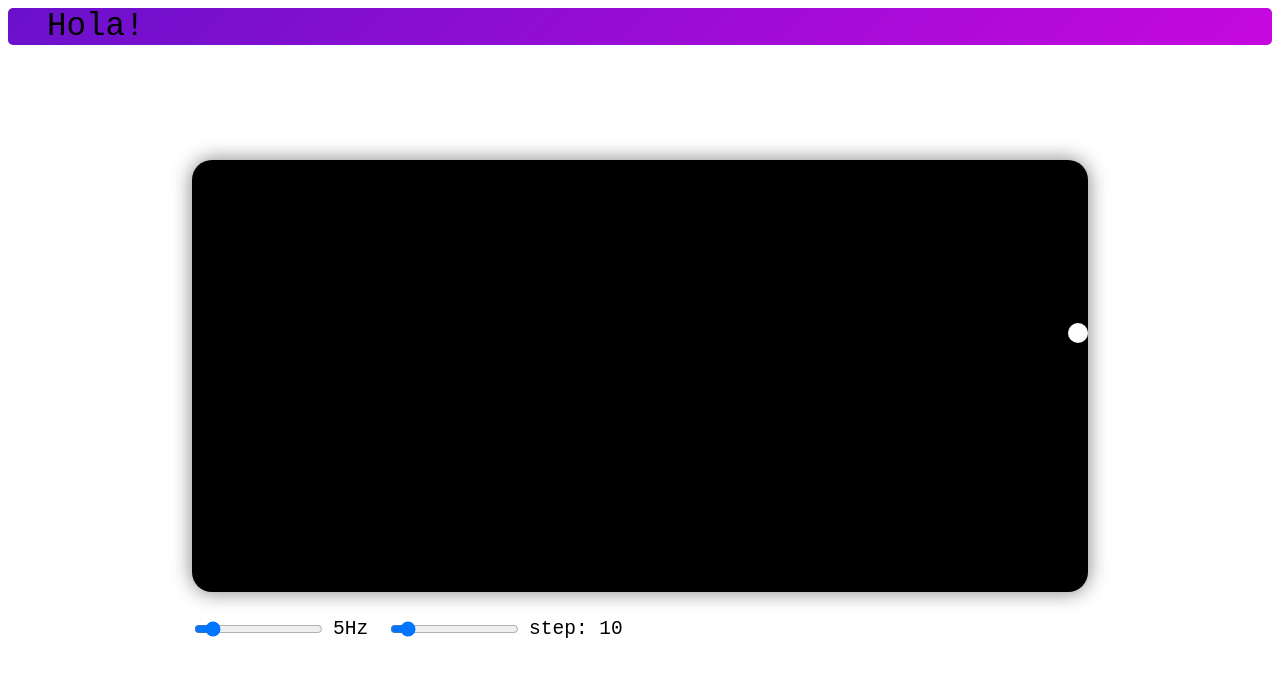
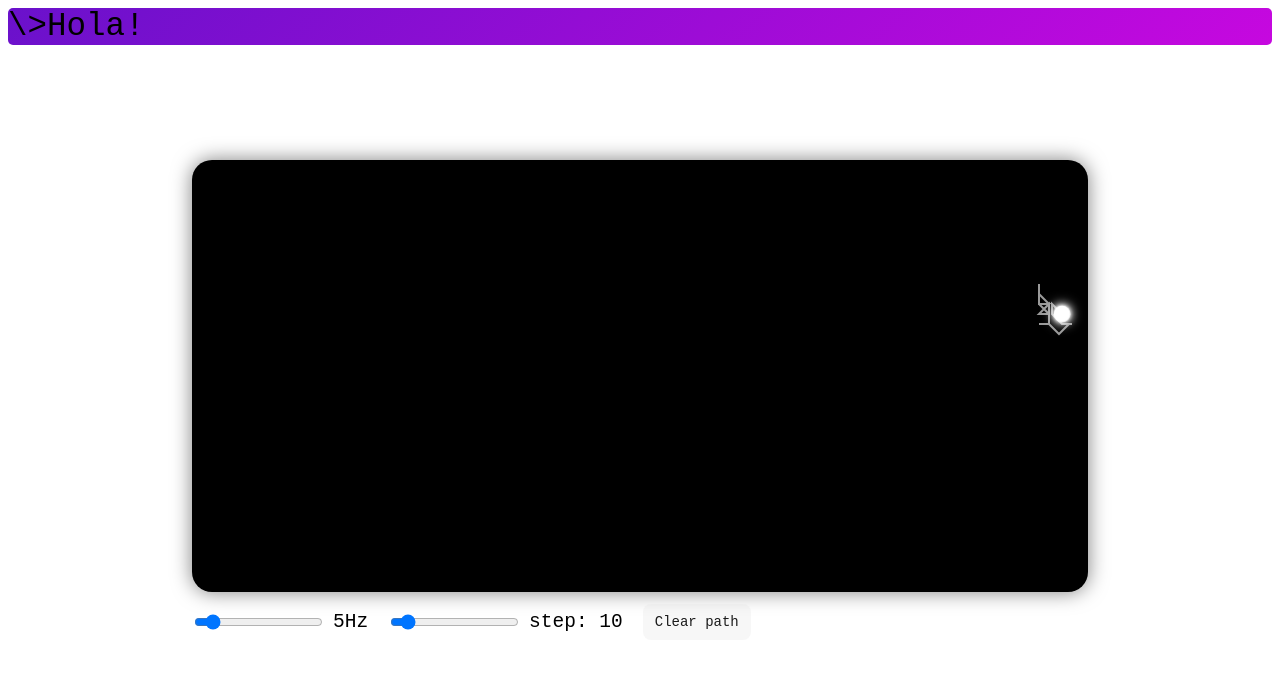
Before and after one commit to teshanshanuka/mypage, a SvelteKit app: page / in a window 1280 px wide. Shown: the top 676 px of the page. Built offline with nearby package versions, Linux system fonts and the light colour scheme.

Commit message:
feat: glow blob and draw path

```diff
--- a/src/routes/+page.svelte
+++ b/src/routes/+page.svelte
@@ -7,11 +7,12 @@
   const randChoice = (arr: any[]) => arr[Math.floor(Math.random() * arr.length)];
   const trimToRange = (val: number, min: number, max: number) => Math.max(Math.min(val, max), min);
 
-  let mycanvas: HTMLDivElement;
-  let width: number, height: number, stepX: number, stepY: number;
-  let margin = 10;
+  let svg: SVGSVGElement;
+  let width: number, height: number;
+  let blobR = 8;
   let freq = 5;
   let step = 10;
+  let polylnPts = '';
 
   let blobX = tweened(undefined, {
     duration: 400,
@@ -23,8 +24,9 @@
   }) as unknown as Tweened<number>;
 
   onMount(() => {
-    blobX.set(rand(margin, width - 2 * margin));
-    blobY.set(rand(margin, height - 2 * margin));
+    blobX.set(rand(blobR, width - 2 * blobR));
+    blobY.set(rand(blobR, height - 2 * blobR));
+    polylnPts = `${$blobX},${$blobY}`;
   });
 
   let clear: number;
@@ -33,11 +35,15 @@
     const stepT = (1 / freq) * 1000;
 
     clear = setInterval(() => {
-      stepX = randChoice([-step, 0, step]);
-      stepY = randChoice([-step, 0, step]);
+      if (!$blobX || !$blobY) return;
 
-      blobX.set(trimToRange($blobX + stepX, margin, width - 2 * margin), { duration: stepT });
-      blobY.set(trimToRange($blobY + stepY, margin, height - 2 * margin), { duration: stepT });
+      const stepX = randChoice([-step, 0, step]);
+      const stepY = randChoice([-step, 0, step]);
+
+      blobX.set(trimToRange($blobX + stepX, blobR, width - 2 * blobR), { duration: stepT });
+      blobY.set(trimToRange($blobY + stepY, blobR, height - 2 * blobR), { duration: stepT });
+
+      polylnPts += `, ${$blobX} ${$blobY}`;
     }, stepT);
   };
   updateAnim();
@@ -48,15 +54,24 @@
 <body>
   <div class="welcome"><span class="blink">\></span>Hola!</div>
   <div class="container">
-    <div class="mycanvas" bind:this={mycanvas} bind:clientWidth={width} bind:clientHeight={height}>
-      <div class="blob" style="left: {$blobX}px; top: {$blobY}px;"></div>
+    <div class="mycanvas" bind:clientWidth={width} bind:clientHeight={height}>
+      <div
+        class="blob"
+        style="left: {$blobX - blobR}px; top: {$blobY - blobR}px; width: {blobR * 2}px; height: {blobR * 2}px"
+      ></div>
+      <svg bind:this={svg} viewBox="0 0 {width} {height}" {width} {height}>
+        <polyline points={polylnPts} style="stroke:white;stroke-width:2;stroke-opacity:0.6" />
+      </svg>
     </div>
 
     <div class="range-container">
       <input type="range" min="0.1" max="50" step="0.1" bind:value={freq} on:input={updateAnim} class="range-slider" />
       <span class="range-text">{freq}Hz</span>
+
       <input type="range" min="1" max="100" step="1" bind:value={step} on:input={updateAnim} class="range-slider" />
       <span class="range-text">step: {step}</span>
+
+      <button on:click={() => (polylnPts = `${$blobX},${$blobY}`)} style="align-self: flex-end;">Clear path</button>
     </div>
   </div>
 </body>
@@ -121,12 +136,51 @@
     margin-right: 20px;
   }
 
+  button {
+    background-color: rgba(219, 219, 219, 0.24);
+    border-radius: 8px;
+    border-width: 0;
+    color: #1b1b1b;
+    cursor: pointer;
+    display: inline-block;
+    font-family: monospace;
+    font-size: 14px;
+    margin: 0;
+    padding: 10px 12px;
+    text-align: center;
+    vertical-align: baseline;
+    margin: 0 10px 0 0;
+  }
+
   .blob {
-    width: 20px;
-    height: 20px;
     border-radius: 50%;
     background-color: white;
     position: absolute;
+    animation: pulse 0.3s infinite; /* Add animation */
+  }
+
+  @keyframes pulse {
+    0% {
+      box-shadow:
+        0 0 5px white,
+        0 0 10px white,
+        0 0 15px white;
+      transform: scale(1);
+    }
+    50% {
+      box-shadow:
+        0 0 2px white,
+        0 0 5px white,
+        0 0 10px white;
+      transform: scale(1.1);
+    }
+    100% {
+      box-shadow:
+        0 0 5px white,
+        0 0 10px white,
+        0 0 15px white;
+      transform: scale(1);
+    }
   }
 
   body {
```
